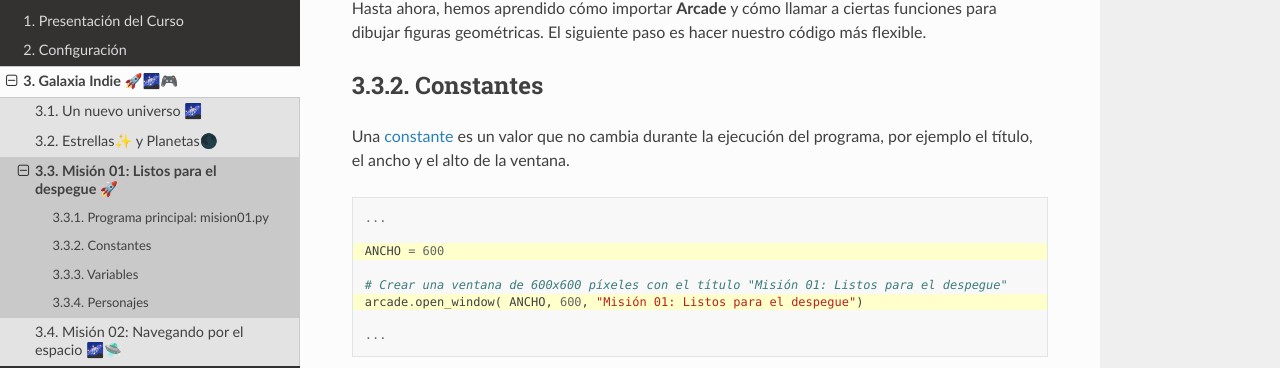
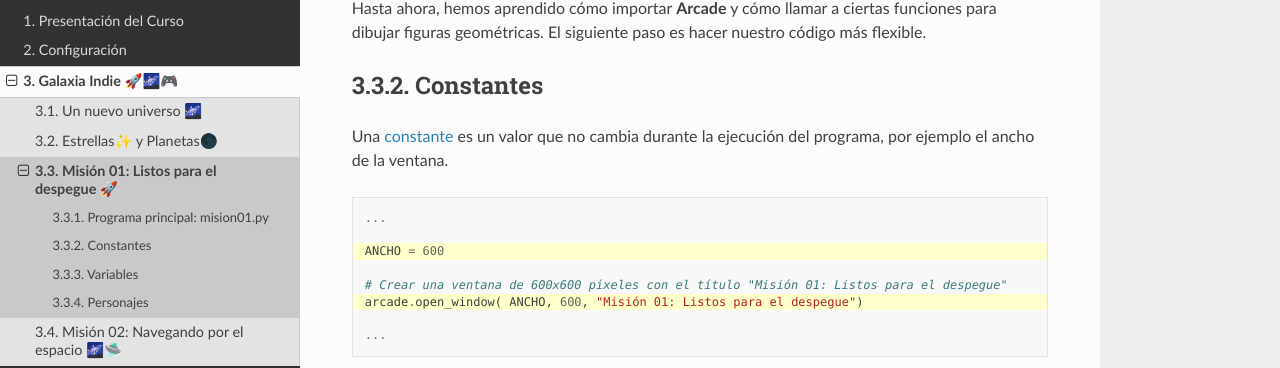
Before and after one commit to aavendan/programacion-python, a Sphinx documentation site: the page built from docs/source/sesiones/sesion03.rst, in a window 1280 px wide and 900 px high, scrolled down 781 px. Shown: the part 131-499 px from the top of the window. Built offline with Sphinx 7.4.7 and the Read the Docs theme 3.1.0, drawn with Linux system fonts in a browser that asks for light colours.

Commit message:
only ancho

```diff
--- a/docs/source/sesiones/sesion03.rst
+++ b/docs/source/sesiones/sesion03.rst
@@ -54,7 +54,7 @@ Constantes
 ------------------
 
 Una :term:`constante` es un valor que no cambia durante la ejecución del
-programa, por ejemplo el título, el ancho y el alto de la ventana.
+programa, por ejemplo el ancho de la ventana.
 
 .. code-block:: python
     :emphasize-lines: 3,6
```
